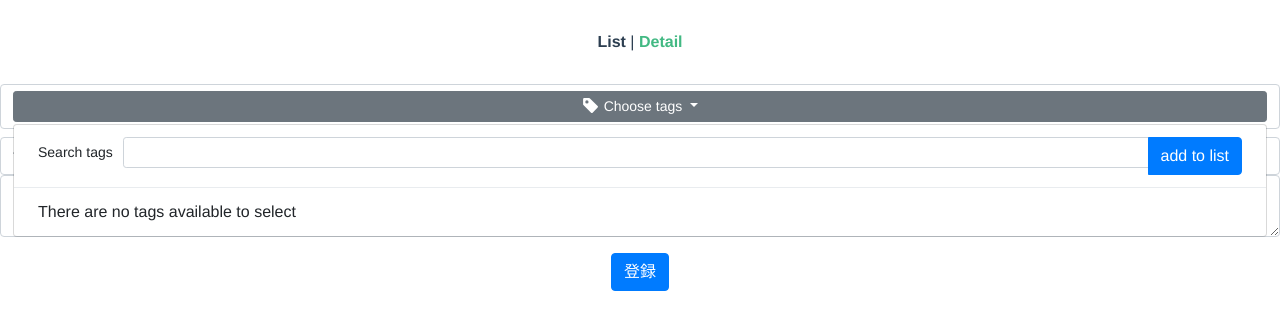
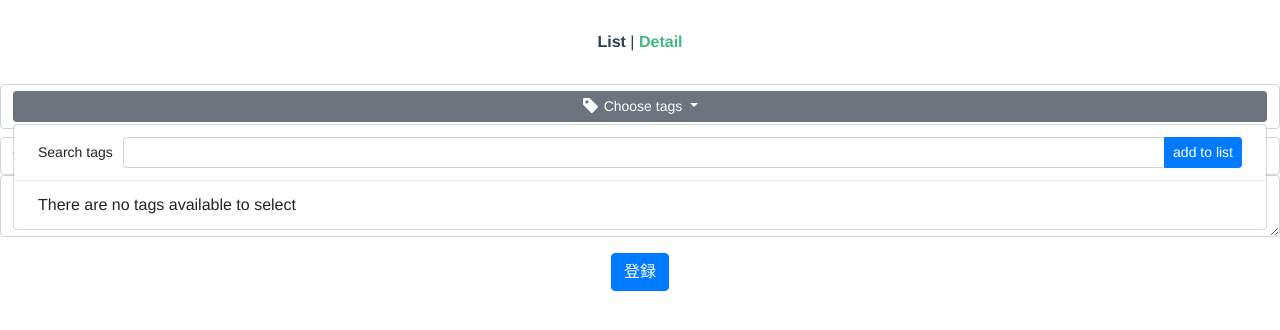
Before and after one commit to yoshioster/my-vue-memo-app, a Vue app: page /detail in a window 1280 px wide. Both pictures are taken after a click on the button "Choose tags". Shown: the top 330 px of the page. Built offline with nearby package versions, Linux system fonts and the light colour scheme.

Commit message:
add to list ボタンの大きさを調整。

```diff
--- a/src/views/Detail.vue
+++ b/src/views/Detail.vue
@@ -35,9 +35,10 @@
                     type="search"
                     size="sm"
                     autocomplete="off"
+                    class="form-control"
                   ></b-form-input>
                   <b-input-group-append>
-                   <b-button @click="addToTags(addTag)" variant="primary">add to list</b-button>
+                   <b-button @click="addToTags(addTag)" variant="primary" size="sm">add to list</b-button>
                   </b-input-group-append>
                  </b-input-group>
               </b-form-group>
```
